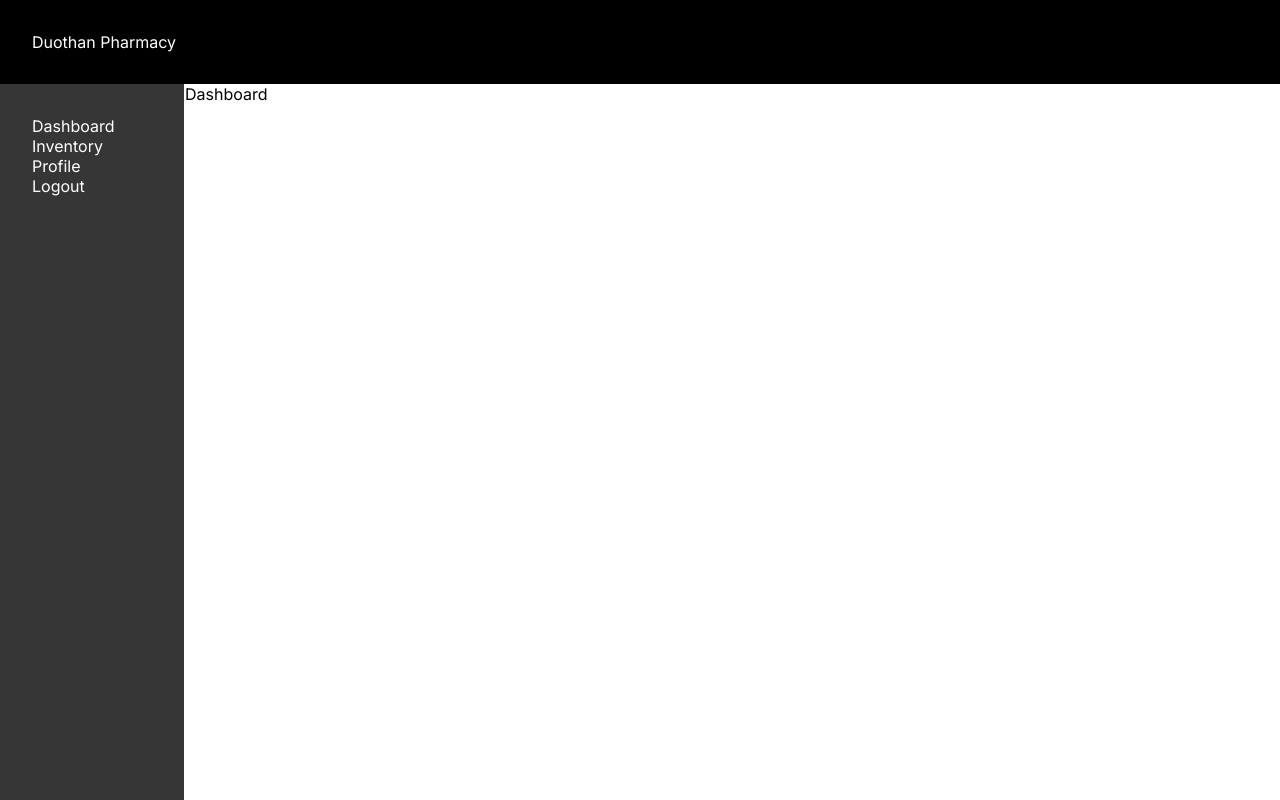
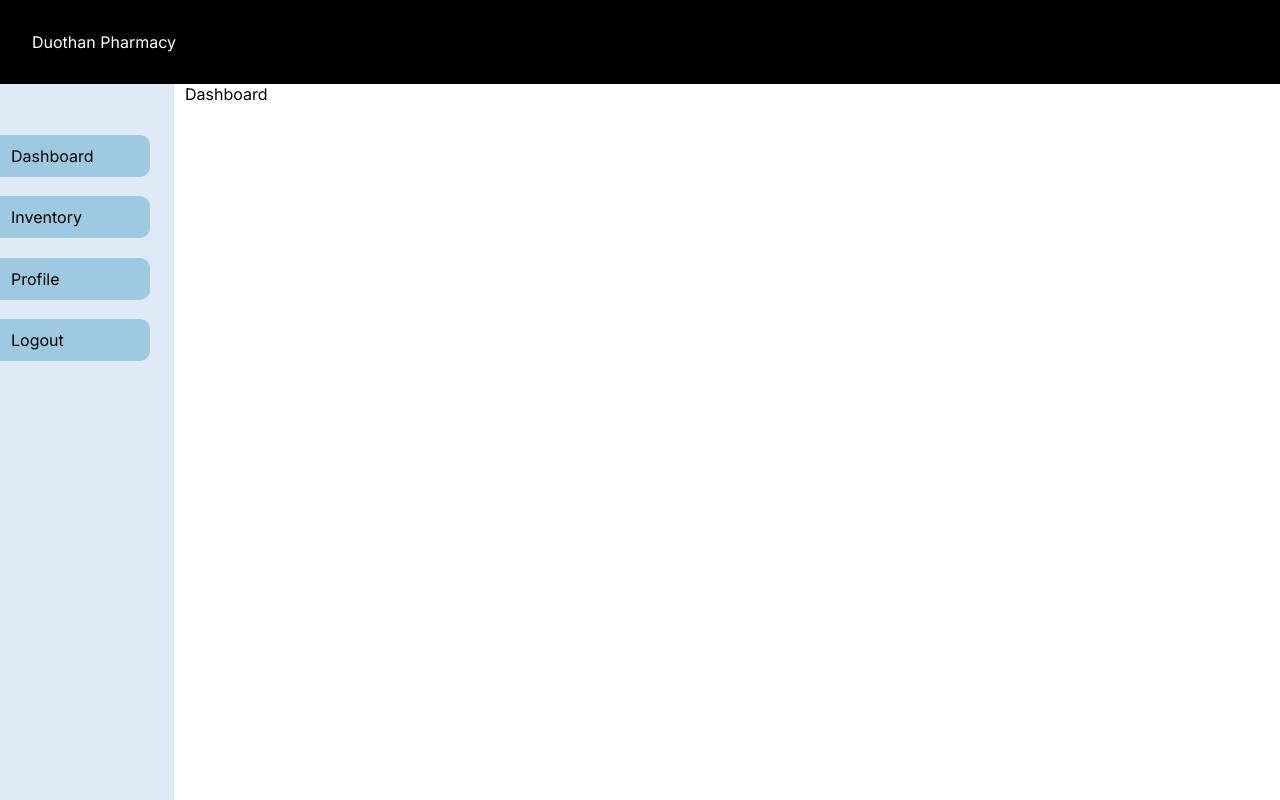
Before and after one commit to S2NX-Duothan/duothanPharmacy, a React (Create React App) app in the folder duothan-pharmacy/: page / in a window 1280 px wide. Built offline with nearby package versions, Linux system fonts and the light colour scheme.

Commit message:
dashbord changes

```diff
--- a/duothan-pharmacy/src/styles/Layout.css
+++ b/duothan-pharmacy/src/styles/Layout.css
@@ -5,12 +5,12 @@
 }
 
 .menu{
-    padding: 2em;
-    background: rgb(54, 54, 54);
-    color:#fff;
+    padding: 2em 1.5em 2em 0;
+    background: #deebf7    ;
+    color:#000;
     height: 100%;
     position: fixed;
-    width: 120px;
+    width: 150px;
 }
 
 .menu li{
@@ -19,7 +19,13 @@
 
 .menu li a{
     text-decoration: none;
-    color: #fff;
+    color: #000;
+    border: 1px solid #9ecae1;
+    background-color: #9ecae1;
+    padding: 10px;
+    margin: 1.2em 0;
+    display: flex;
+    border-radius: 0 10px 10px 0;
 }
 
 .sub{
```
